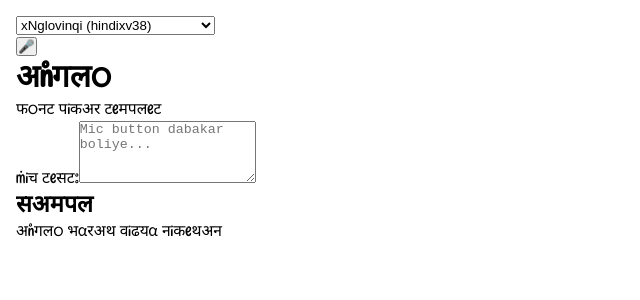
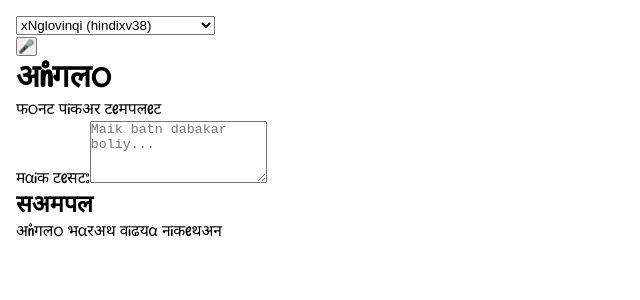
Before and after one commit to zawa8/xnglo-fontpicker-template, a Next.js app: page / in a window 1280 px wide. Shown: the top 300 px of the page, without its empty margins (0-640 px from the left). Built offline with nearby package versions, Linux system fonts and the light colour scheme.

Commit message:
Update Sinhala WOFF2

```diff
--- a/app/page.tsx
+++ b/app/page.tsx
@@ -5,18 +5,18 @@ export default function Home() {
       <h1>xNglo</h1>
       <p>font pikxr templet</p>
 
-      {/* Mic test input */}
+      {/* Maik test input */}
       <div className="mt-6">
-        <label className="block mb-2">Mic test:</label>
+        <label className="block mb-2">maik test:</label>
         <textarea
           id="mic-test-input"
           rows={4}
           className="w-full p-2 border rounded-md text-black"
-          placeholder="Mic button dabakar boliye..."
+          placeholder="Maik batn dabakar boliy..."
         />
       </div>
 
-      {/* Sample xi38 text */}
+      {/* sxmpl xi38 tekst */}
       <h2 className="mt-6">sxmpl</h2>
       <p>xNglo Barxj wiQya nikejxn</p>
     </div>
```
Also changed, not shown: components/hsciifp/fonts/hscii/xi38font/sinhlaxs38.woff2.
